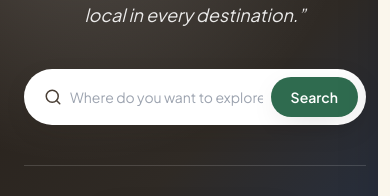
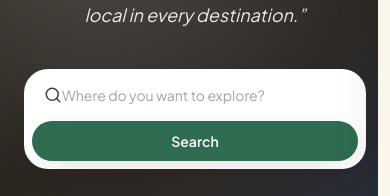
Before and after one commit to Utapx/MeLokal, a React (Vite) app: page / in a window 390 px wide. Shown: the part 309-505 px from the top of the page. Built offline with nearby package versions, Linux system fonts and the light colour scheme; no server answers.

Commit message:
fix: stack mobile search controls

```diff
--- a/src/pages/Home.jsx
+++ b/src/pages/Home.jsx
@@ -36,16 +36,18 @@ export default function Home() {
             {t('home_hero_quote')}
           </p>
 
-          <form onSubmit={handleSearch} className="mt-10 max-w-xl mx-auto flex items-center gap-2 bg-white rounded-full p-2 shadow-soft">
-            <Search size={18} className="text-ink-soft ml-3" />
+          <form onSubmit={handleSearch} className="mt-10 max-w-xl mx-auto flex flex-col sm:flex-row items-stretch gap-2 bg-white rounded-3xl sm:rounded-full p-2 shadow-soft">
+            <div className="flex min-w-0 flex-1 items-center">
+              <Search size={18} className="text-ink-soft ml-3 shrink-0" />
               <input
                 value={query}
                 onChange={(e) => setQuery(e.target.value)}
                 type="text"
                 placeholder={t('home_search_placeholder')}
-              className="flex-1 outline-none text-ink text-sm py-2 bg-transparent"
+                className="min-w-0 flex-1 outline-none text-ink text-sm py-2 bg-transparent"
               />
-            <Button type="submit" variant="secondary">{t('home_search_button')}</Button>
+            </div>
+            <Button type="submit" variant="secondary" className="shrink-0">{t('home_search_button')}</Button>
           </form>
 
           <div className="mt-10 border-t border-white/15 pt-8 flex flex-col items-center gap-3">
```
Lines whose indentation alone changed are shown as unchanged.
